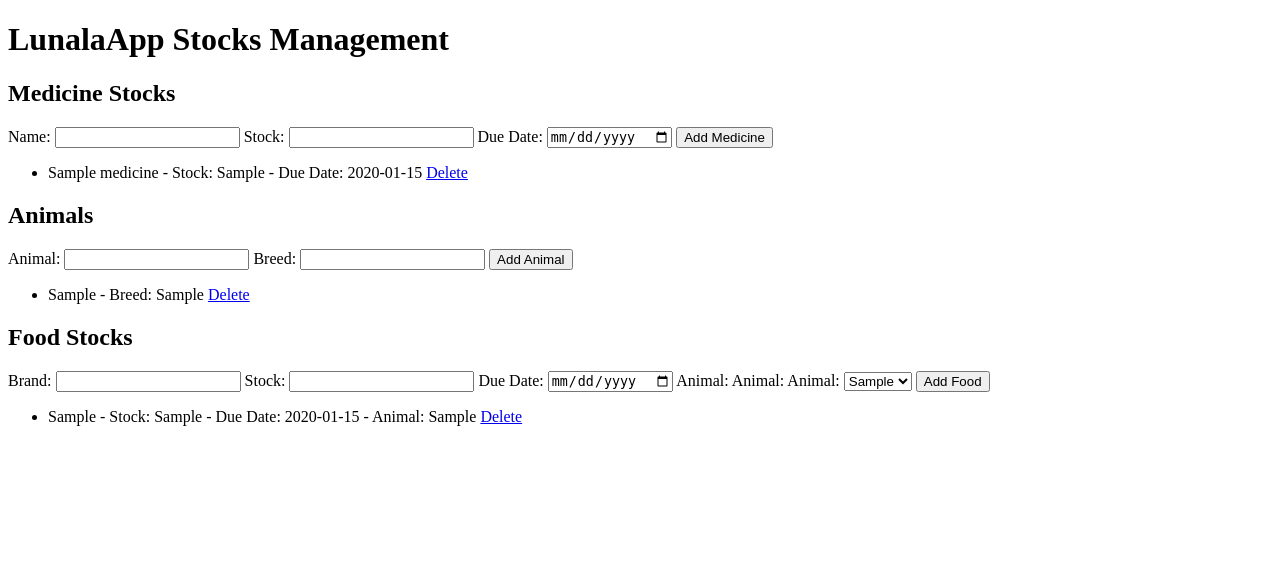
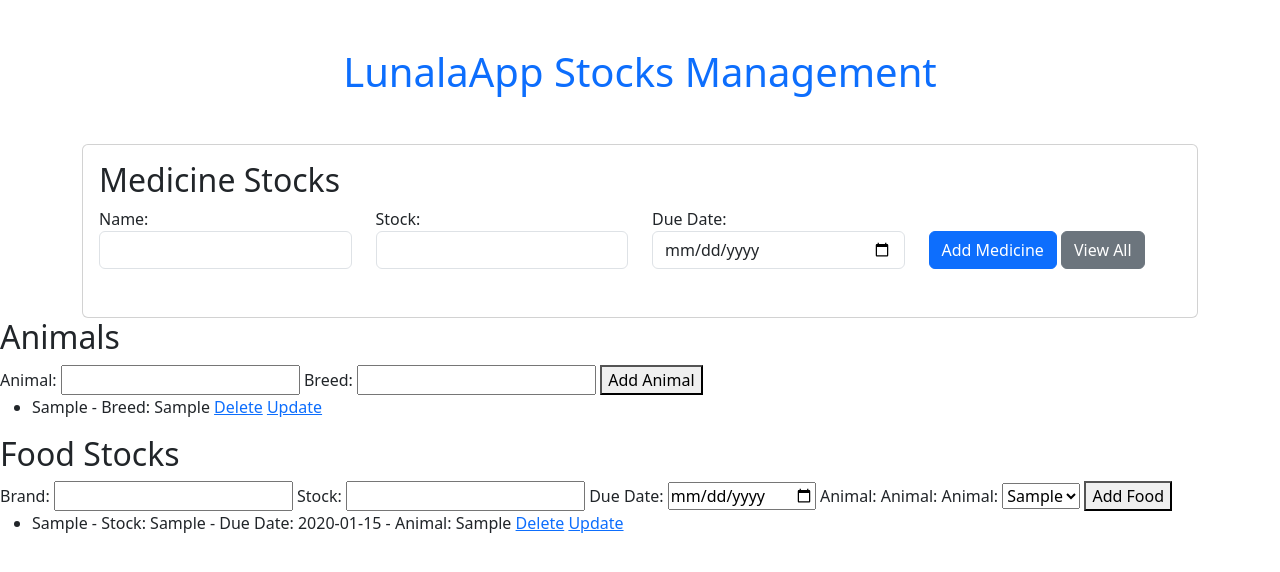
Before and after one commit to Msabalza730/lunalaApp, a Flask app: page / in a window 1280 px wide. Shown: the top 572 px of the page. Run offline with Flask 2, Linux system fonts and the light colour scheme; tables that the repository leaves empty hold one stand-in row (values such as "Sample post").

Commit message:
[FEAT] Adding method update, vieww

```diff
--- a/app.py
+++ b/app.py
@@ -38,15 +38,37 @@
         return render_template('index.html')
 
 
+@app.route('/update_medicine/<int:id>', methods=['GET', 'POST'])
+def update_medicine(id):
+    medicine = MedicineStocks.query.get(id)
+
+    if request.method == 'POST':
+        medicine.name = request.form['name']
+        medicine.stock = request.form['stock']
+        medicine.due_date = datetime.strptime(request.form['due_date'], '%Y-%m-%d')
+
+        db.session.commit()
+
+        return redirect(url_for('all_medicines'))
+
+    return render_template('update_medicine.html', medicine=medicine)
+
+
 @app.route('/delete_medicine/<int:id>')
 def delete_medicine(id):
     medicine_to_delete = MedicineStocks.query.get(id)
     db.session.delete(medicine_to_delete)
     db.session.commit()
-    return redirect(url_for('index'))
+    return redirect(url_for('all_medicines'))
 
 
-# CRUD Animals
+@app.route('/all_medicines')
+def all_medicines():
+    medicines = MedicineStocks.query.all()
+    return render_template('all_medicines.html', medicines=medicines)
+
+
+# ---------------------------- CRUD Animals ----------------------------------
 @app.route('/animals', methods=['GET', 'POST'])
 def animals():
     if request.method == 'POST':
@@ -60,6 +82,19 @@
         animals = Animal.query.all()
         return render_template('index.html', animals=animals)
 
+
+@app.route('/update_animal/<int:id>', methods=['GET', 'POST'])
+def update_animal(id):
+    animal = Animal.query.get(id)
+    if request.method == 'POST':
+        animal.animal = request.form['animal']
+        animal.breed = request.form['breed']
+
+        db.session.commit()
+
+        return redirect(url_for('index'))
+
+    return render_template('update_animal.html', animal=animals)
 
 @app.route('/delete_animal/<int:id>')
 def delete_animal(id):
@@ -86,6 +121,25 @@
         animals = Animal.query.all()
         return render_template('index.html', foods=foods, animals=animals)
 
+
+@app.route('/update_food/<int:id>', methods=['GET', 'POST'])
+def update_food(id):
+    food = FoodStocks.query.get(id)
+
+    if request.method == 'POST':
+        food.brand = request.form['brand']
+        food.stock = request.form['stock']
+        food.due_date = datetime.strptime(request.form['due_date'], '%Y-%m-%d')
+        food.animal_id = request.form['animal_id']
+
+        db.session.commit()
+
+        return redirect(url_for('index'))
+
+    animals = Animal.query.all()
+    return render_template('update_food.html', food=food, animals=animals)
+
+
 @app.route('/delete_food/<int:id>')
 def delete_food(id):
     food_to_delete = FoodStocks.query.get(id)
--- a/templates/index.html
+++ b/templates/index.html
@@ -5,32 +5,49 @@
     <meta http-equiv="X-UA-Compatible" content="IE=edge">
     <meta name="viewport" content="width=device-width, initial-scale=1.0">
     <title>LunalaApp</title>
+    <link href="https://cdn.jsdelivr.net/npm/bootstrap@5.3.2/dist/css/bootstrap.min.css" rel="stylesheet" integrity="sha384-T3c6CoIi6uLrA9TneNEoa7RxnatzjcDSCmG1MXxSR1GAsXEV/Dwwykc2MPK8M2HN" crossorigin="anonymous">
+    <script src="https://cdn.jsdelivr.net/npm/bootstrap@5.3.2/dist/js/bootstrap.bundle.min.js" integrity="sha384-C6RzsynM9kWDrMNeT87bh95OGNyZPhcTNXj1NW7RuBCsyN/o0jlpcV8Qyq46cDfL" crossorigin="anonymous"></script>
     <!-- CSS-->
 </head>
 <body>
-<h1> LunalaApp Stocks Management</h1>
-<!-- MedicineStocks CRUD -->
+
+    <h1 class="text-center mt-5 mb-5 text-primary"> LunalaApp Stocks Management</h1>
+
+    <div class="container">
+        <div class="card">
+            <div class="card-body">
                 <section>
                     <h2>Medicine Stocks</h2>
                     <form method="post" action="/medicines">
+                        <div class="row mb-3">
+                            <div class="col">
                                 <label for="name">Name:</label>
-        <input type="text" name="name" required>
+                                <input type="text" class="form-control mb-3" name="name" required>
+                            </div>
+                            <div class="col">
                                 <label for="stock">Stock:</label>
-        <input type="text" name="stock" required>
+                                <input type="text" class="form-control mb-3" name="stock" required>
+                            </div>
+                            <div class="col">
                                 <label for="due_date">Due Date:</label>
-        <input type="date" name="due_date" required>
-        <button type="submit">Add Medicine</button>
+                                <input type="date" class="form-control mb-3" name="due_date" required>
+                            </div>
+                            <div class="col">
+                                <button type="submit" class="btn btn-primary mb-3 mt-4">Add Medicine</button>
+                                <a href="{{ url_for('all_medicines') }}" class="btn btn-secondary mb-3 mt-4">View All</a>
+                            </div>
+                        </div>
                     </form>
+                </section>
+                <script>
+                    function showAlert() {
+                        alert('Medicine added successfully!');
+                    }
+                </script>
+            </div>
+        </div>
+    </div>
 
-    <ul>
-        {% for medicine in medicines %}
-            <li>
-                {{ medicine.name }} - Stock: {{ medicine.stock }} - Due Date: {{ medicine.due_date.strftime('%Y-%m-%d') }}
-                <a href="/delete_medicine/{{ medicine.id }}">Delete</a>
-            </li>
-        {% endfor %}
-    </ul>
-</section>
     <!-- Animal CRUD -->
     <section>
         <h2>Animals</h2>
@@ -47,6 +64,7 @@
                 <li>
                     {{ animal.animal }} - Breed: {{ animal.breed }}
                     <a href="/delete_animal/{{ animal.id }}">Delete</a>
+                    <a href="/update_animal/{{ animal.id }}">Update</a>
                 </li>
             {% endfor %}
         </ul>
@@ -77,6 +95,7 @@
                 <li>
                     {{ food_info.food.brand }} - Stock: {{ food_info.food.stock }} - Due Date: {{ food_info.food.due_date.strftime('%Y-%m-%d') }} - Animal: {{ food_info.animal_name }}
                     <a href="/delete_food/{{ food_info.food.id }}">Delete</a>
+                    <a href="/update_food/{{ food_info.food.id }}">Update</a>
                 </li>
             {% endfor %}
         </ul>
```
Also changed, not shown: templates/all_medicines.html (added, +40 -0 lines), templates/update_animal.html (added, +8 -0 lines), templates/update_food.html (added, +16 -0 lines), templates/update_medicine.html (added, +47 -0 lines). Lines whose indentation alone changed are shown as unchanged.
